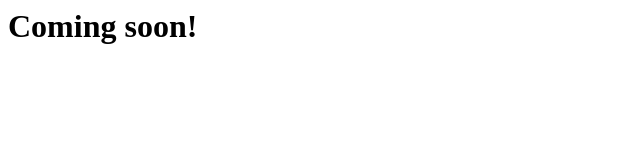
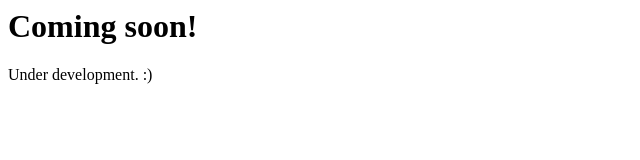
Before and after one commit to solusisadev/solusisadev.github.io, a plain HTML site: page index.html in a window 1280 px wide. Shown: the whole page, without its empty margins (0-640 px from the left). Drawn offline with Linux system fonts and the light colour scheme.

Commit message:
Update index.html

```diff
--- a/index.html
+++ b/index.html
@@ -1 +1,2 @@
 <h1>Coming soon!</h1>
+<p>Under development. :)</p>
```
